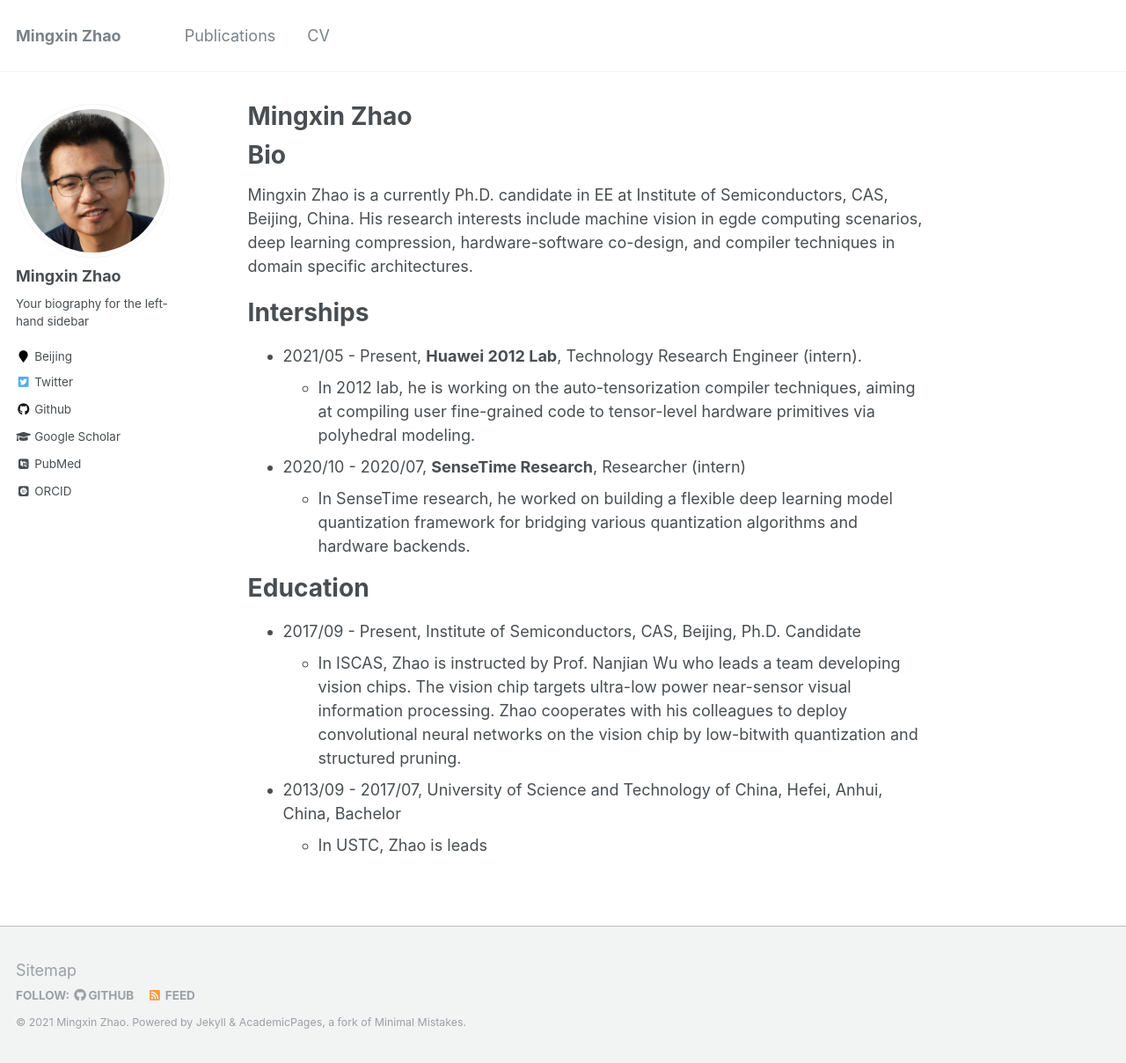
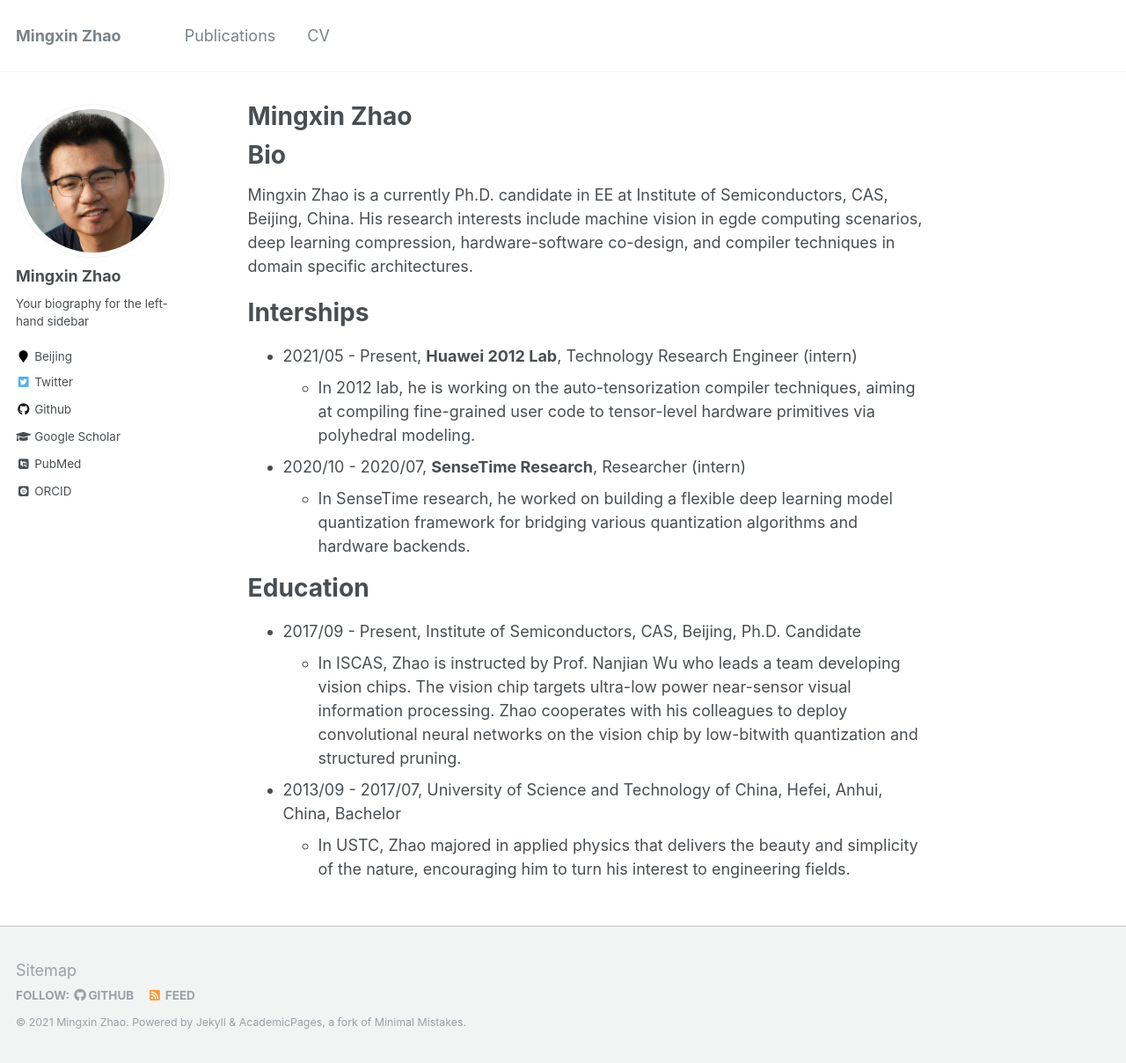
Before and after one commit to JackGittes/JackGittes.github.io, a Jekyll site: the page built from _pages/about.md, in a window 1280 px wide and 1208 px high. Shown: the whole window at 88% size. Built offline with Jekyll 4.4.1, drawn with Linux system fonts in a browser that asks for light colours; some web fonts are replaced.

Commit message:
Update: Resume

```diff
--- a/_pages/about.md
+++ b/_pages/about.md
@@ -14,8 +14,8 @@ Mingxin Zhao is a currently Ph.D. candidate in EE at Institute of Semiconductors
 
 Interships
 ======
-- 2021/05 - Present, **Huawei 2012 Lab**, Technology Research Engineer (intern).
-  - In 2012 lab, he is working on the auto-tensorization compiler techniques, aiming at compiling user fine-grained code to tensor-level hardware primitives via polyhedral modeling.
+- 2021/05 - Present, **Huawei 2012 Lab**, Technology Research Engineer (intern)
+  - In 2012 lab, he is working on the auto-tensorization compiler techniques, aiming at compiling fine-grained user code to tensor-level hardware primitives via polyhedral modeling.
 - 2020/10 - 2020/07, **SenseTime Research**, Researcher (intern)
   - In SenseTime research, he worked on building a flexible deep learning model quantization framework for bridging various quantization algorithms and hardware backends.
 
@@ -25,4 +25,4 @@ Education
   - In ISCAS, Zhao is instructed by Prof. Nanjian Wu who leads a team developing vision chips. The vision chip targets ultra-low power near-sensor visual information processing. Zhao cooperates with his colleagues to deploy convolutional neural networks on the vision chip by low-bitwith quantization and structured pruning.
 
 - 2013/09 - 2017/07, University of Science and Technology of China, Hefei, Anhui, China, Bachelor
-  - In USTC, Zhao is leads
+  - In USTC, Zhao majored in applied physics that delivers the beauty and simplicity of the nature, encouraging him to turn his interest to engineering fields.
```
